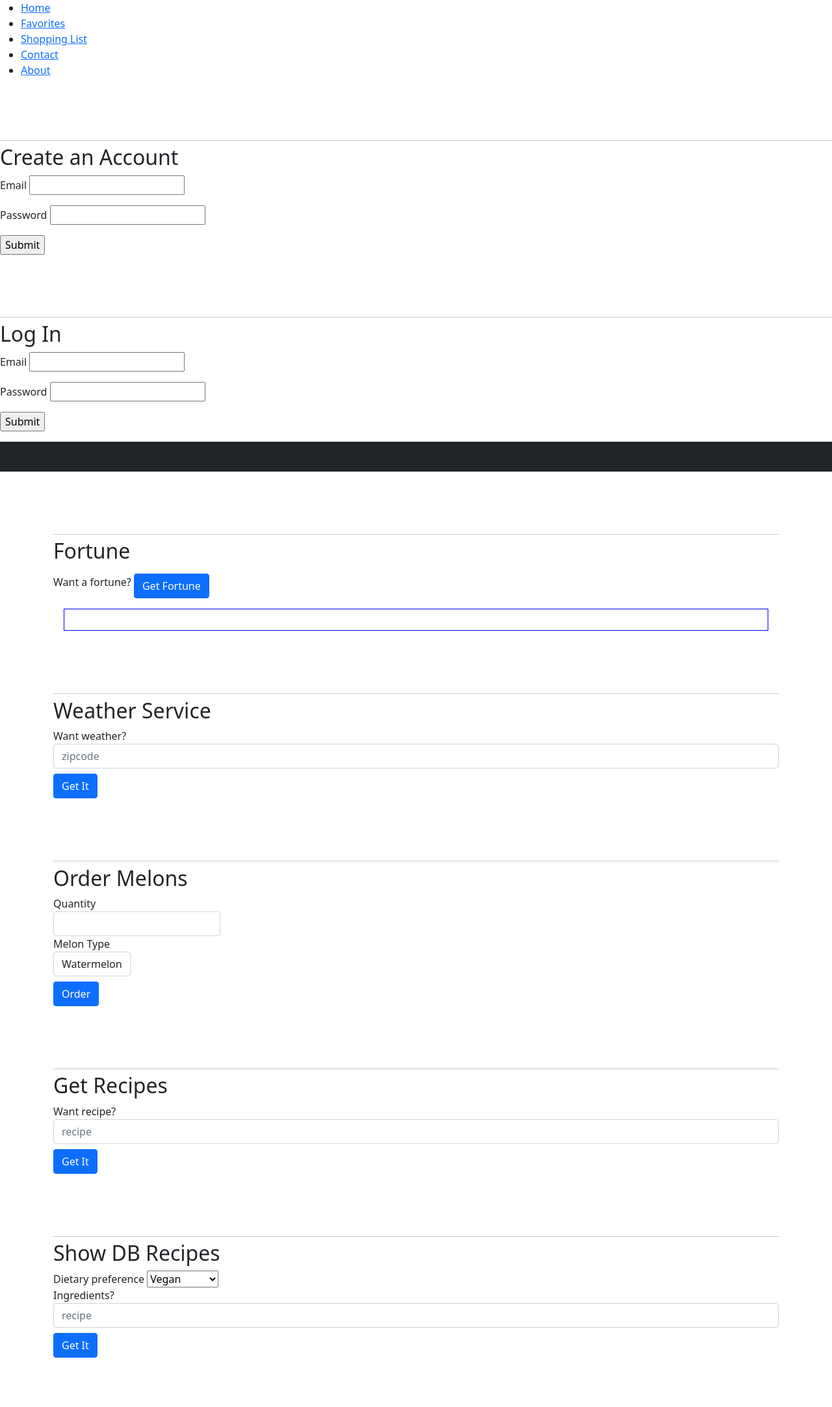
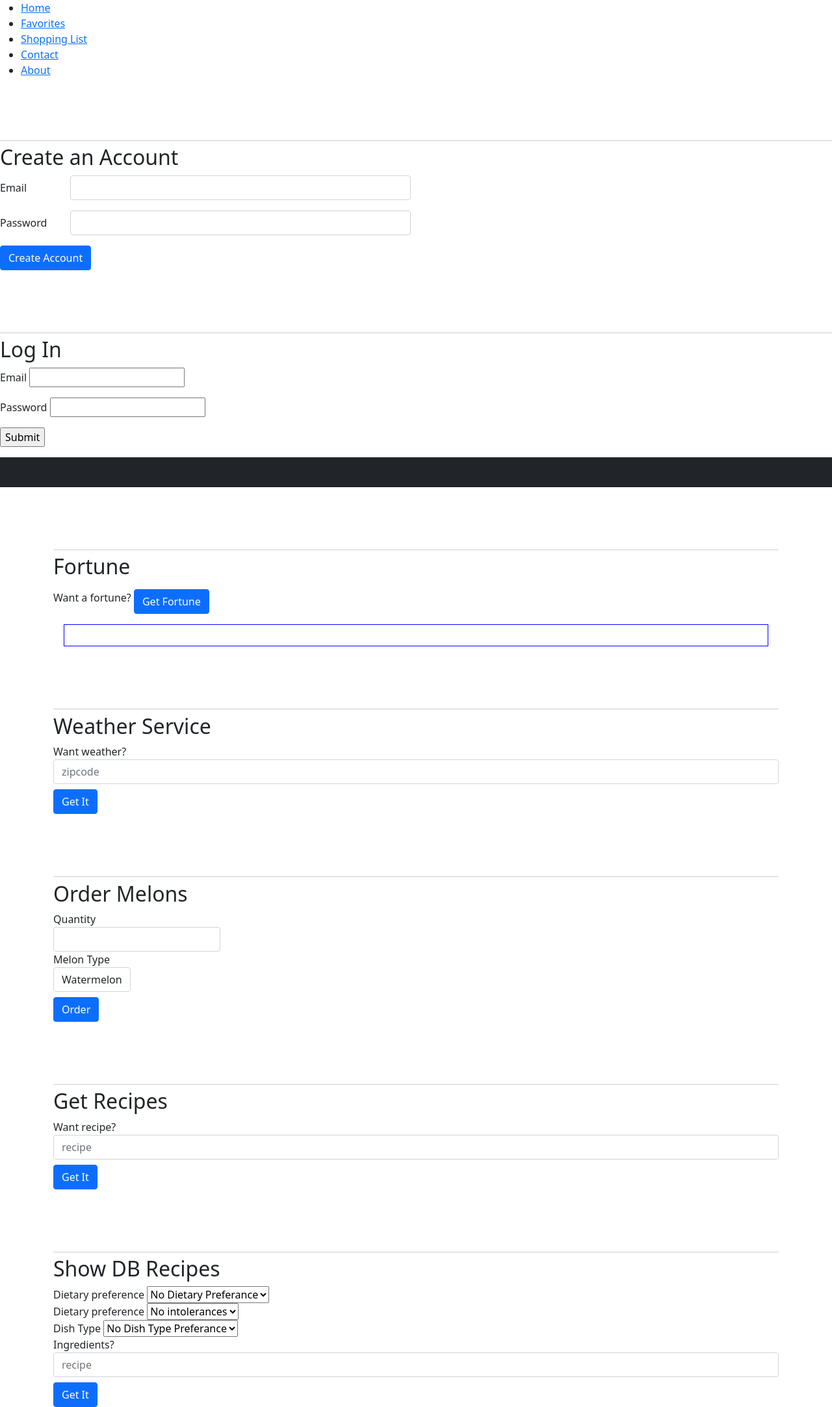
Before and after one commit to siskablaz/recipe-project, a Flask app: page / in a window 1280 px wide. Shown: the whole page at 65% size. Before the commit the page ends 2090 px from the top, so only its background shows below. Run offline with Flask 2, Linux system fonts and the light colour scheme.

Commit message:
added filter preferences

```diff
--- a/server.py
+++ b/server.py
@@ -111,6 +111,8 @@ def process_login():
     email = request.form.get("email")
     password = request.form.get("password")
 
+    print(email)
+
 
     user = crud.get_user_by_email(email)
     if not user or user.password != password:
@@ -152,9 +154,14 @@ def show_db_recipes():
 
     recipe_input = request.form.get("recipe-input")
 
+    diet_input = request.form.get("diet")
+
+    intolerance_input = request.form.get("intolerance")
+
+    dish_type_input = request.form.get("dish-type")
 
 
-    res = requests.get(f'https://api.spoonacular.com/recipes/complexSearch?apiKey=e7716122fcea490aa1c5a7f3c8a9b7e2&includeIngredients={recipe_input}&addRecipeInformation=true&fillIngredients=true&instructionsRequired=true&sort=min-missing-ingredients&number=10')
+    res = requests.get(f'https://api.spoonacular.com/recipes/complexSearch?apiKey=e7716122fcea490aa1c5a7f3c8a9b7e2&includeIngredients={recipe_input}&diet={diet_input}&intolerances={intolerance_input}&query={dish_type_input}&addRecipeInformation=true&fillIngredients=true&instructionsRequired=true&sort=min-missing-ingredients&number=10')
 
 
     recipes = crud.add_recipes_to_db(res)
--- a/templates/homepage.html
+++ b/templates/homepage.html
@@ -4,21 +4,26 @@
 
 {% block body %}
 
+<form action="/users" method="POST">
+  <h2>Create an Account</h2>
 
-        <h2>Create an Account</h2>
-      <form action="/users" method="POST">
-        <p>
-          Email <input type="text" name="email">
-        </p>
+  <div class="row mb-3 g-3">
+    <label for="inputEmail3" class="col-sm-1 col-form-label">Email</label>
+    <div class="col-sm-5">
+      <input type="email" name="email" class="form-control" id="inputEmail4">
+    </div>
 
-        <p>
-          Password <input type="password" name="password">
-        </p>
+  </div>
+  <div class="row mb-3 g-3">
+    <label for="inputPassword3" class="col-sm-1 col-form-label">Password</label>
+    <div class="col-sm-5">
+    <input type="password" name="password" class="form-control" id="inputPassword3">
+  </div>
+  </div>
 
-        <p>
-          <input type="submit">
-        </p>
-      </form>
+    <button type="submit" class="btn btn-primary">Create Account</button>
+
+  </form>
 
       <h2>Log In</h2>
       <form action="/login" method="POST">
@@ -33,6 +38,7 @@
         <p>
           <input type="submit">
         </p>
+
       </form>
 
 
@@ -128,14 +134,47 @@
       <label for="diet-select">Dietary preference</label>
 
       <select name="diet" id="diet-select">
+        <option value="none">No Dietary Preferance</option>
         <option value="vegan">Vegan</option>
-        <option value="kegeterian">Vegetarian</option>
+        <option value="vegeterian">Vegetarian</option>
         <option value="keto">Ketogenic</option>
+        <option value="gluten-free">Gluten Free</option>
+        <option value="pescetarian">Pescetarian</option>
+        <option value="paleo">Paleo</option>
         <option value="gluten-free">Gluten Free</option>
       </select>
       </div>
 
+      <div class="form-group">
+        <label for="intolerance-select">Dietary preference</label>
 
+        <select name="intolerance" id="intolerance-select">
+          <option value="none">No intolerances</option>
+          <option value="dairy">Dairy</option>
+          <option value="egg">Egg</option>
+          <option value="gluten">Gluten</option>
+          <option value="peanut">Peanut</option>
+          <option value="seafood">Seafood</option>
+          <option value="shellfish">Shellfish</option>
+          <option value="sesame">Sesame</option>
+          <option value="soy">Soy</option>
+          <option value="treenut">treenut</option>
+          <option value="wheat">wheat</option>
+        </select>
+        </div>
+
+        <div class="form-group">
+        <label for="type-select">Dish Type</label>
+
+        <select name="dish-type" id="type-select">
+          <option value="none">No Dish Type Preferance</option>
+          <option value="breakfast">Breakfast</option>
+          <option value="lunch">Lunch</option>
+          <option value="dinner">Dinner</option>
+          <option value="side%20">Side Dish</option>
+          <option value="dessert">Dessert</option>
+        </select>
+        </div>
 
       <div class="form-group">
         Ingredients?
```
